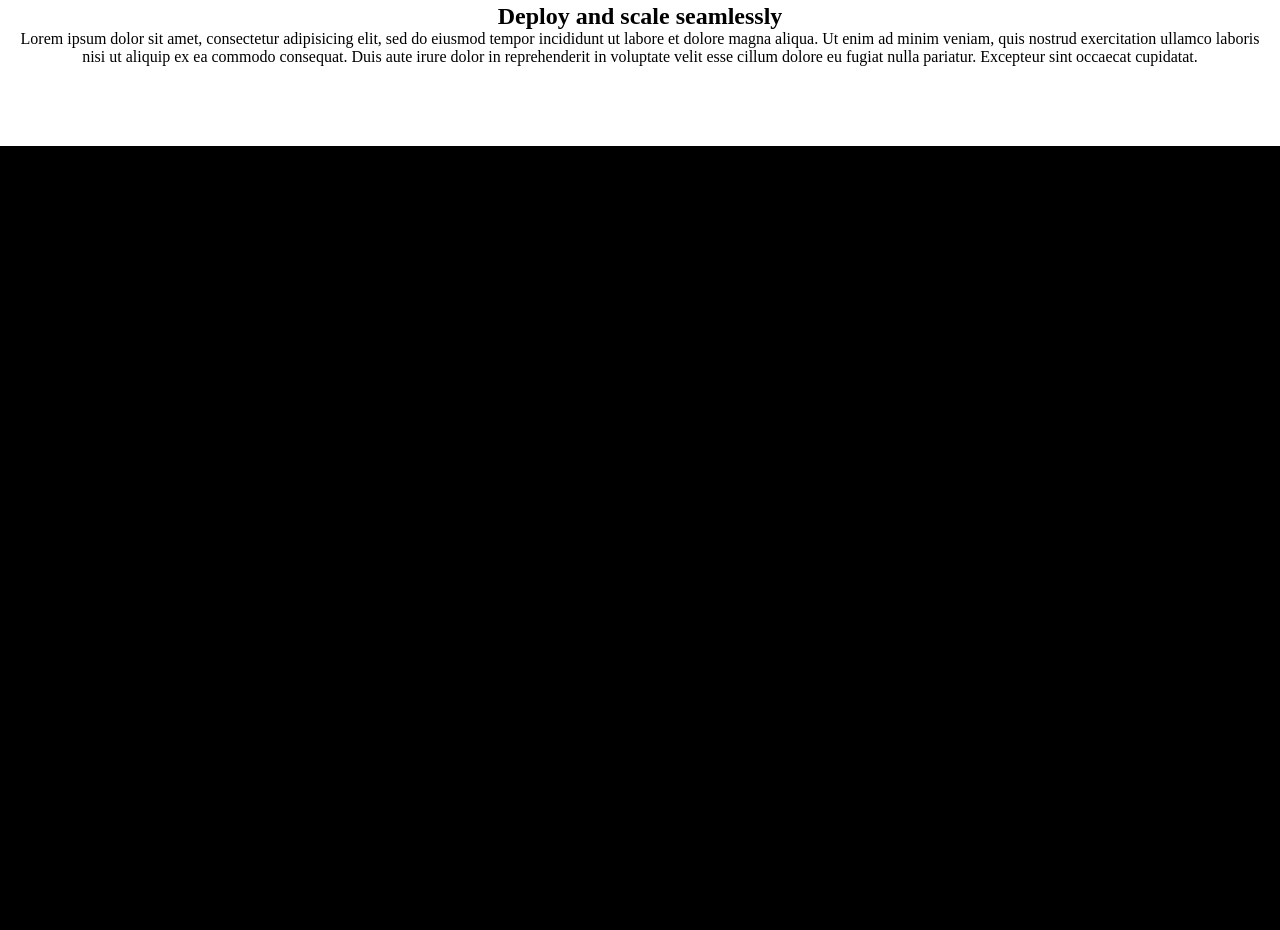
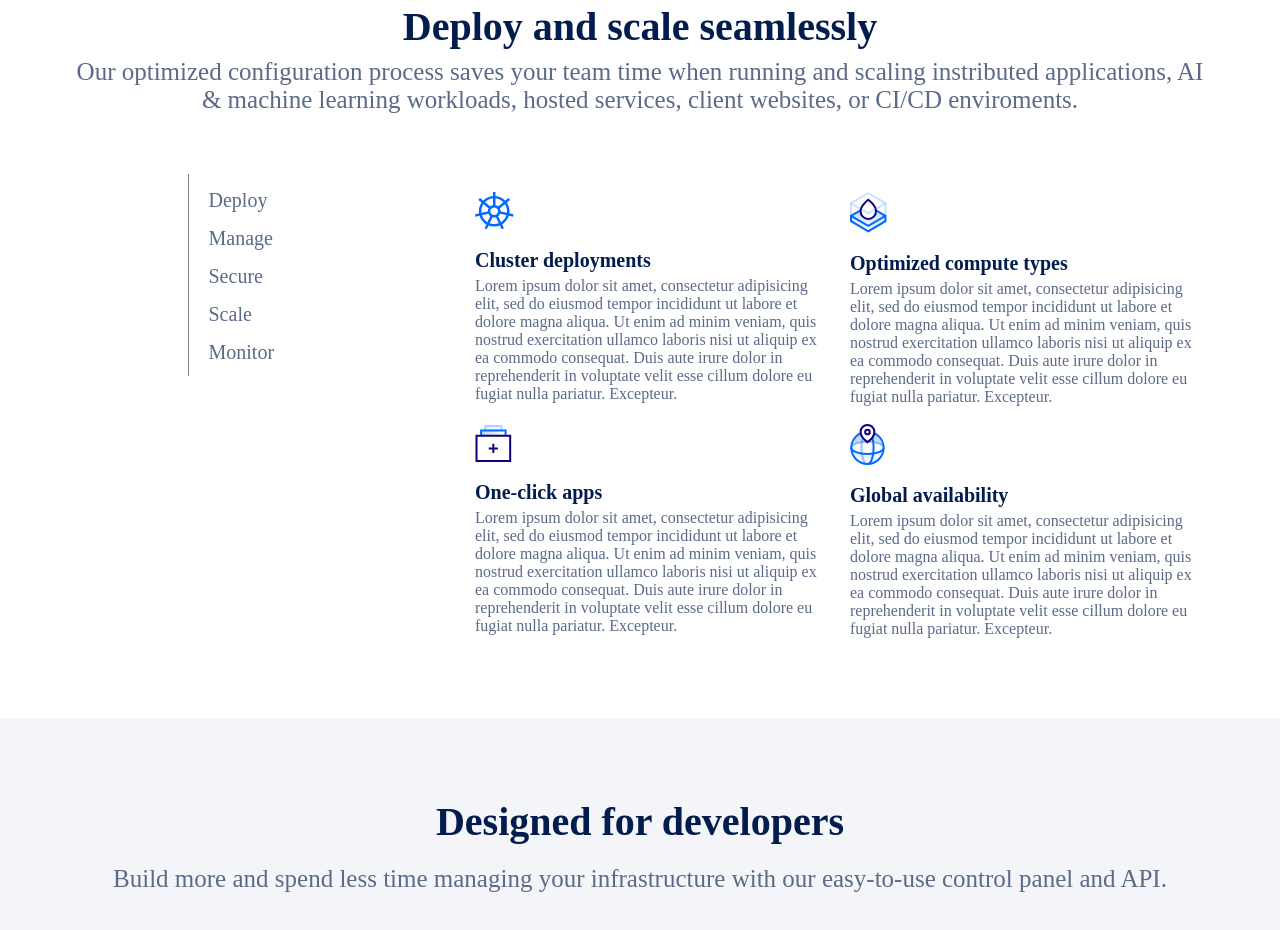
Before and after one commit to guidomolino/html-css-digitalocean, a plain HTML site: page index.html in a window 1280 px wide. Shown: the part 854-1784 px from the top of the page. Drawn offline with Linux system fonts and the light colour scheme.

Commit message:
Deploy - Carousel

```diff
--- a/css/style.css
+++ b/css/style.css
@@ -196,17 +196,98 @@ header a{
 .deploy{
   background-color: white;
   padding: 80px 0;
+  color: #5C6A88FF;
 }
 
-.deploy > .row:first-child{
+.deploy .container > .row:first-child{
   text-align: center;
+  margin-bottom: 60px;
+}
+
+.deploy .container > .row:first-child h1{
+  font-size: 40px;
+  color: #031C4EFF;
+}
+
+.deploy .container > .row:first-child p{
+  font-size: 25px;
+  margin-top: 8px;
 }
 
 
-/* DEBUG:  */
+.verticalLine {
+  border-left: 1px solid grey;
+  height: 202px;
+  float: left;
+  margin: 0 20px;
+}
+
+.deploy ul{
+  float: left;
+
+}
+
+.deploy li{
+  list-style: none;
+  margin: 15px 0;
+}
+
+.deploy a{
+  text-decoration: none;
+  color: inherit;
+  font-size: 20px;
+}
+
+.deploy img{
+  margin: 18px 0 10px 0;
+}
+
+.deploy h4{
+  font-size: 20px;
+  margin: 5px 0;
+  color: #031C4EFF;
+}
+
+/* CAROUSEL 1 */
 
 .carousel{
-  background-color: black;
+  text-align: center;
+  padding: 80px 0;
+  background-color: #F3F5F9FF;
+}
+
+.carousel .container .row > .col-12:first-child{
+  margin-bottom: 40px;
+}
+
+.carousel .container .row > .col-12:first-child h2{
+  font-size: 40px;
+  color: #031C4EFF;
+  margin-bottom: 20px;
+}
+
+.carousel .container .row > .col-12:first-child p{
+  font-size: 25px;
+  color: #5C6A88FF;
+}
+
+.carousel .col-2{
+  height: inherit;
+}
+
+.carousel .arrow{
+  font-size: 40px;
+  height: ;
+
+}
+
+.carousel img{
+
   width: 100%;
-  height: 500px;
+  height: auto;
 }
+
+.carousel .image{
+  width: 100%;
+  height: auto;
+}
--- a/index.html
+++ b/index.html
@@ -1,10 +1,13 @@
 <!DOCTYPE html>
-<html lang="en" dir="ltr">
+<html>
   <head>
-    <meta charset="utf-8">
+    <!-- VIEWPORT -->
     <meta name="viewport" content="width=device-width,initial-scale=1.0">
+    <!-- CSS -->
     <link rel="stylesheet" href="css/lib/12bool.css">
     <link rel="stylesheet" href="css/style.css">
+    <!-- FONTAWESOME -->
+    <script src="https://kit.fontawesome.com/f1dc89ddf1.js" crossorigin="anonymous"></script>
     <title>digitalocean</title>
   </head>
   <body>
@@ -110,29 +113,46 @@
     </section>
 
     <section class="deploy">
+      <div class="container">
         <div class="row">
           <div class="col-lg-12">
             <h1>Deploy and scale seamlessly</h1>
-          <p>Lorem ipsum dolor sit amet, consectetur adipisicing elit, sed do eiusmod tempor incididunt ut labore et dolore magna aliqua. Ut enim ad minim veniam, quis nostrud exercitation ullamco laboris nisi ut aliquip ex ea commodo consequat. Duis aute irure dolor in reprehenderit in voluptate velit esse cillum dolore eu fugiat nulla pariatur. Excepteur sint occaecat cupidatat.</p>
+            <p>Our optimized configuration process saves your team time when running and scaling instributed applications, AI & machine learning workloads, hosted services, client websites, or CI/CD enviroments.</p>
           </div>
         </div>
         <div class="row">
-        <div class="col-lg-4 col-md-4 col-xs-3">
-
+          <div class="col-lg-3 col-lg-offset-1 col-md-3 col-md-offset-1 col-xs-12">
+            <div class="verticalLine"> </div>
+            <ul>
+              <li><a href="#">Deploy</a></li>
+              <li><a href="#">Manage</a></li>
+              <li><a href="#">Secure</a></li>
+              <li><a href="#">Scale</a></li>
+              <li><a href="#">Monitor</a></li>
+            </ul>
           </div>
-        <div class="col-lg-8 col-md-8 col-xs-offset-9 col-xs-12">
+          <div class="col-lg-8 col-md-8 col-xs-12">
             <div class="row">
               <div class="col-lg-6 col-md-6 col-xs-12">
-
+                <img src="img/ico1.svg" alt="">
+                <h4>Cluster deployments</h4>
+                <p>Lorem ipsum dolor sit amet, consectetur adipisicing elit, sed do eiusmod tempor incididunt ut labore et dolore magna aliqua. Ut enim ad minim veniam, quis nostrud exercitation ullamco laboris nisi ut aliquip ex ea commodo consequat. Duis aute irure dolor in reprehenderit in voluptate velit esse cillum dolore eu fugiat nulla pariatur. Excepteur.</p>
               </div>
               <div class="col-lg-6 col-md-6 col-xs-12">
-
+                <img src="img/ico2.svg" alt="">
+                <h4>Optimized compute types</h4>
+                <p>Lorem ipsum dolor sit amet, consectetur adipisicing elit, sed do eiusmod tempor incididunt ut labore et dolore magna aliqua. Ut enim ad minim veniam, quis nostrud exercitation ullamco laboris nisi ut aliquip ex ea commodo consequat. Duis aute irure dolor in reprehenderit in voluptate velit esse cillum dolore eu fugiat nulla pariatur. Excepteur.</p>
               </div>
               <div class="col-lg-6 col-md-6 col-xs-12">
-
+                <img src="img/ico3.svg" alt="">
+                <h4>One-click apps</h4>
+                <p>Lorem ipsum dolor sit amet, consectetur adipisicing elit, sed do eiusmod tempor incididunt ut labore et dolore magna aliqua. Ut enim ad minim veniam, quis nostrud exercitation ullamco laboris nisi ut aliquip ex ea commodo consequat. Duis aute irure dolor in reprehenderit in voluptate velit esse cillum dolore eu fugiat nulla pariatur. Excepteur.</p>
               </div>
               <div class="col-lg-6 col-md-6 col-xs-12">
-
+                <img src="img/ico4.svg" alt="">
+                <h4>Global availability</h4>
+                <p>Lorem ipsum dolor sit amet, consectetur adipisicing elit, sed do eiusmod tempor incididunt ut labore et dolore magna aliqua. Ut enim ad minim veniam, quis nostrud exercitation ullamco laboris nisi ut aliquip ex ea commodo consequat. Duis aute irure dolor in reprehenderit in voluptate velit esse cillum dolore eu fugiat nulla pariatur. Excepteur.</p>
+              </div>
             </div>
           </div>
         </div>
@@ -140,12 +160,36 @@
     </section>
 
     <section class="carousel">
+      <div class="container">
         <div class="row">
           <div class="col-12">
+            <h2>Designed for developers</h2>
+            <p>Build more and spend less time managing your infrastructure with our easy-to-use control panel and API.</p>
+          </div>
+          <div class="col-12">
+            <div class="row">
+              <div class="col-2">
+                <div class="arrow">
+                  <i class="fas fa-chevron-left"></i>
+                </div>
+              </div>
+              <div class="col-8">
+                <div class="image">
+                  <img src="img/carousel-img.jpg" alt="">
+                </div>
+              </div>
+              <div class="col-2">
+                <div class="arrow">
+                  <i class="fas fa-chevron-right"></i>
+                </div>
+              </div>
+            </div>
+          </div>
+          <div class="col-12">
+            <p>Create compute servers in 55 seconds or less.</p>
+            <i class="fas fa-circle"></i><i class="far fa-circle"></i><i class="far fa-circle"></i><i class="far fa-circle"></i>
 
           </div>
-        <div class="col-12">
-
         </div>
       </div>
     </section>
```
Lines whose indentation alone changed are shown as unchanged.
